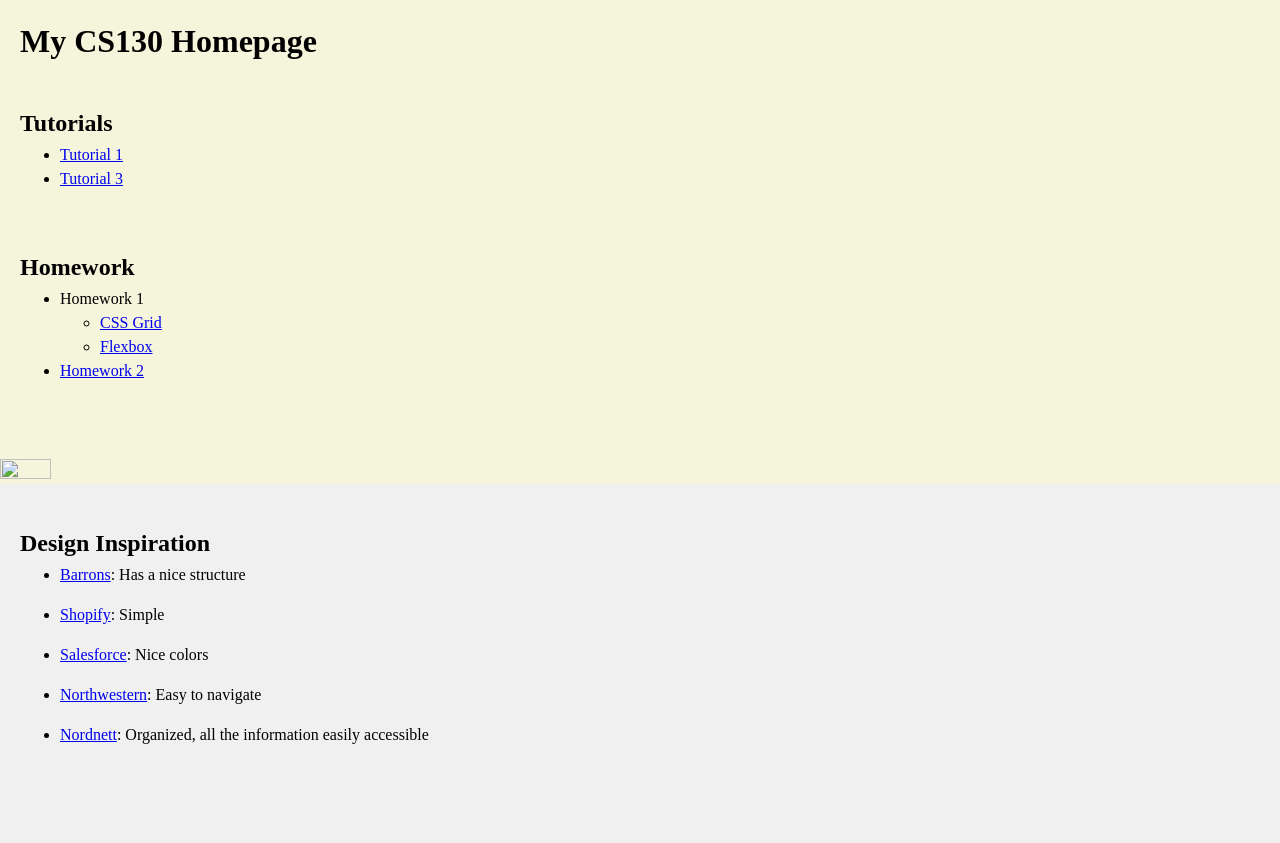
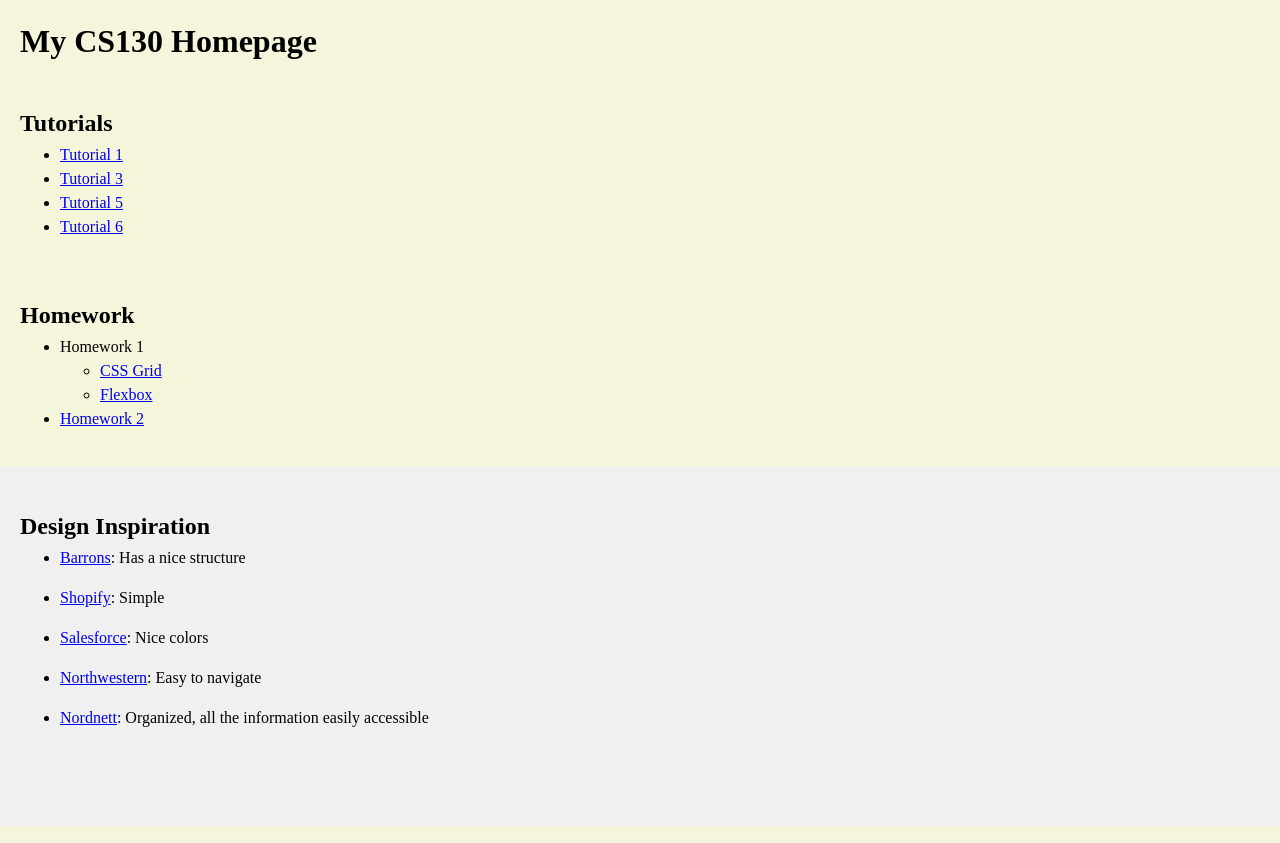
Before and after one commit to yoyo1298/cs130-coursework, a plain HTML site: page index.html in a window 1280 px wide. Drawn offline with Linux system fonts and the light colour scheme.

Commit message:
updating website

```diff
--- a/index.html
+++ b/index.html
@@ -17,6 +17,8 @@
                 <ul>
                     <li><a href="https://yoyo1298.github.io/cs130-coursework/tutorial01/index.html">Tutorial 1</a><br></li>
                     <li><a href="https://yoyo1298.github.io/cs130-coursework/tutorial03/index.html">Tutorial 3</a><br></li>
+                    <li><a href="https://yoyo1298.github.io/cs130-coursework/tutorial05/listing.html">Tutorial 5</a><br></li>
+                    <li><a href="https://yoyo1298.github.io/cs130-coursework/tutorial06/index.html">Tutorial 6</a><br></li>
                 </ul>
             </section>
             <section id="homework">
@@ -29,9 +31,6 @@
                     </ul>
                     <li><a href="https://yoyo1298.github.io/cs130-coursework/hw02/index.html">Homework 2</a><br></li>
                 </ul>
-            </section>
-            <section id="images"></section>
-            <img src="images/abrahamsen.jpeg">
             </section>
             <section id="inspiration">
                 <h2>Design Inspiration</h2>
```
Also changed, not shown: 1 other file.
